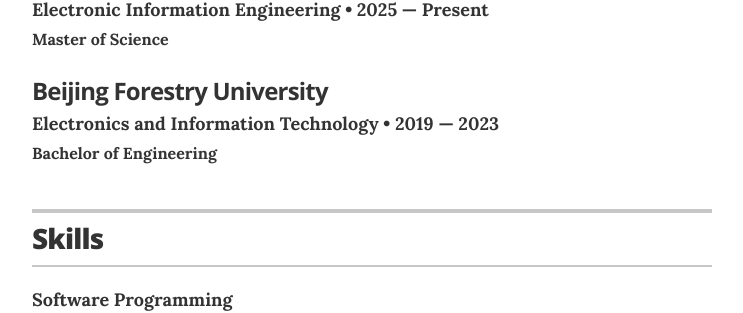
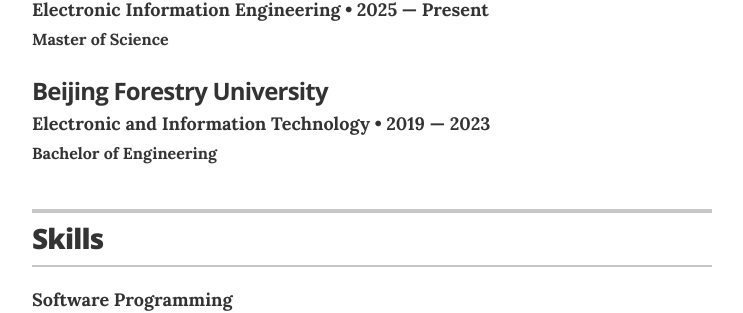
Before and after one commit to d3vzahvv/cv, a Jekyll site: the page built from index.html, in a window 1280 px wide. Shown: the part 523-836 px from the top of the page, without its empty margins (268-1011 px from the left). Built offline with Jekyll 4.4.1, drawn with Linux system fonts in a browser that asks for light colours.

Commit message:
fix minor typo

```diff
--- a/_data/education.yml
+++ b/_data/education.yml
@@ -4,7 +4,7 @@
   year: 2025 &mdash; Present
   award: Master of Science
 
-- degree: Electronics and Information Technology
+- degree: Electronic and Information Technology
   uni: Beijing Forestry University
   year: 2019 &mdash; 2023
   award: Bachelor of Engineering
```
